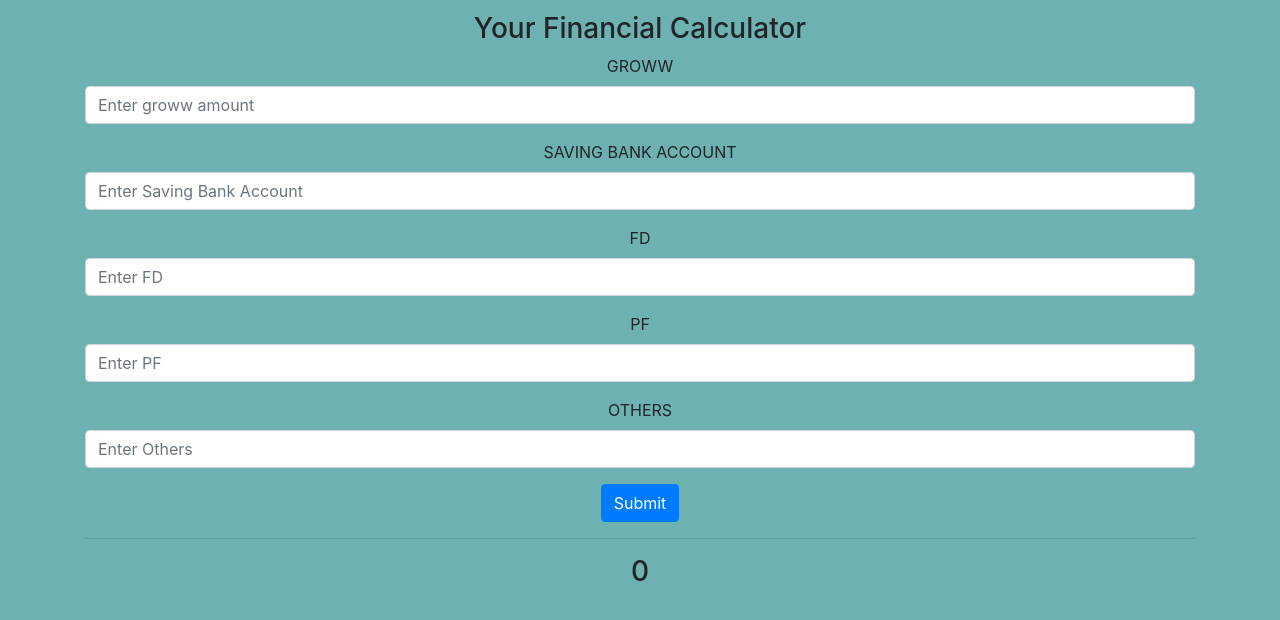
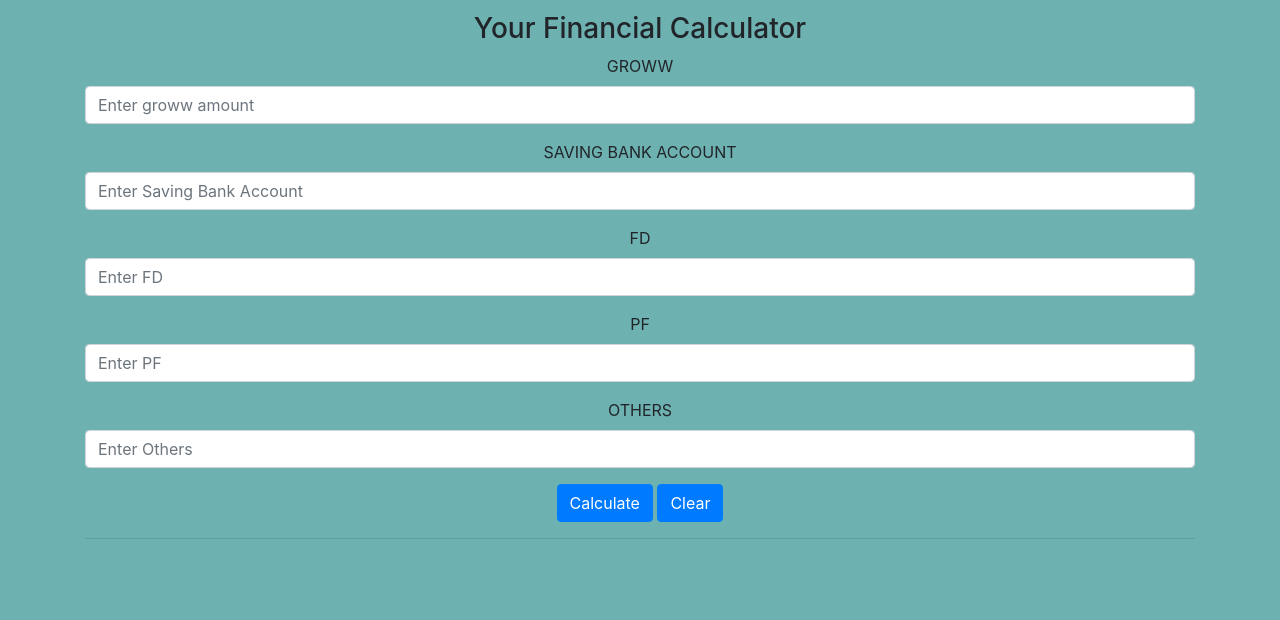
Before and after one commit to yogain123/Finance-Calcy, a React (Create React App) app: page / in a window 1280 px wide. Shown: the top 620 px of the page. Built offline with nearby package versions, Linux system fonts and the light colour scheme.

Commit message:
add clear button

```diff
--- a/src/App.js
+++ b/src/App.js
@@ -4,12 +4,12 @@
 import { localeformat } from "./utils";
 
 function App() {
-  const [bankAccount, setBankAccount] = useState(0);
-  const [groww, setGroww] = useState(0);
-  const [fd, setFd] = useState(0);
-  const [pf, setPf] = useState(0);
-  const [other, setOther] = useState(0);
-  const [result, setResult] = useState(0);
+  const [bankAccount, setBankAccount] = useState("");
+  const [groww, setGroww] = useState("");
+  const [fd, setFd] = useState("");
+  const [pf, setPf] = useState("");
+  const [other, setOther] = useState("");
+  const [result, setResult] = useState("");
 
   const calculate = (event) => {
     event.preventDefault();
@@ -18,6 +18,14 @@
       String(bankAccount + groww + fd + pf + other)
     );
     setResult(formattedResult + " Rs");
+  };
+
+  const clear = () => {
+    setGroww("");
+    setBankAccount("");
+    setPf("");
+    setFd("");
+    setOther("");
   };
 
   return (
@@ -32,6 +40,7 @@
             className="form-control"
             id="groww"
             placeholder="Enter groww amount"
+            value={groww}
           />
         </div>
         <div className="form-group">
@@ -42,6 +51,7 @@
             className="form-control"
             id="saving_bank_account"
             placeholder="Enter Saving Bank Account"
+            value={bankAccount}
           />
         </div>
         <div className="form-group">
@@ -52,6 +62,7 @@
             className="form-control"
             id="fd"
             placeholder="Enter FD"
+            value={fd}
           />
         </div>
         <div className="form-group">
@@ -62,6 +73,7 @@
             className="form-control"
             id="PF"
             placeholder="Enter PF"
+            value={pf}
           />
         </div>
         <div className="form-group">
@@ -72,6 +84,7 @@
             className="form-control"
             id="other"
             placeholder="Enter Others"
+            value={other}
           />
         </div>
         <button
@@ -79,7 +92,14 @@
           className="btn btn-primary"
           onClick={(event) => calculate(event)}
         >
-          Submit
+          Calculate
+        </button>{" "}
+        <button
+          type="button"
+          className="btn btn-primary"
+          onClick={() => clear()}
+        >
+          Clear
         </button>
         <hr />
         <h3>{result}</h3>
```
